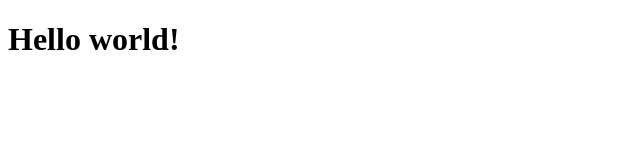
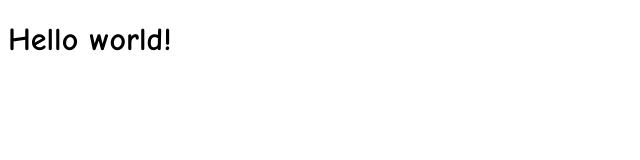
Before and after one commit to ManuWar73/page1, a plain HTML site: page index.html in a window 1280 px wide. Shown: the full height of the page, 0-640 px from the left. Drawn offline with Linux system fonts and the light colour scheme.

Commit message:
Update index.html

```diff
--- a/index.html
+++ b/index.html
@@ -1,2 +1,2 @@
 <!DOCTYPE html>
-<h1 style="font-family:'comic sans'">Hello world!<h1>
+<h1 style="font-family:'comic sans ms'">Hello world!<h1>
```
